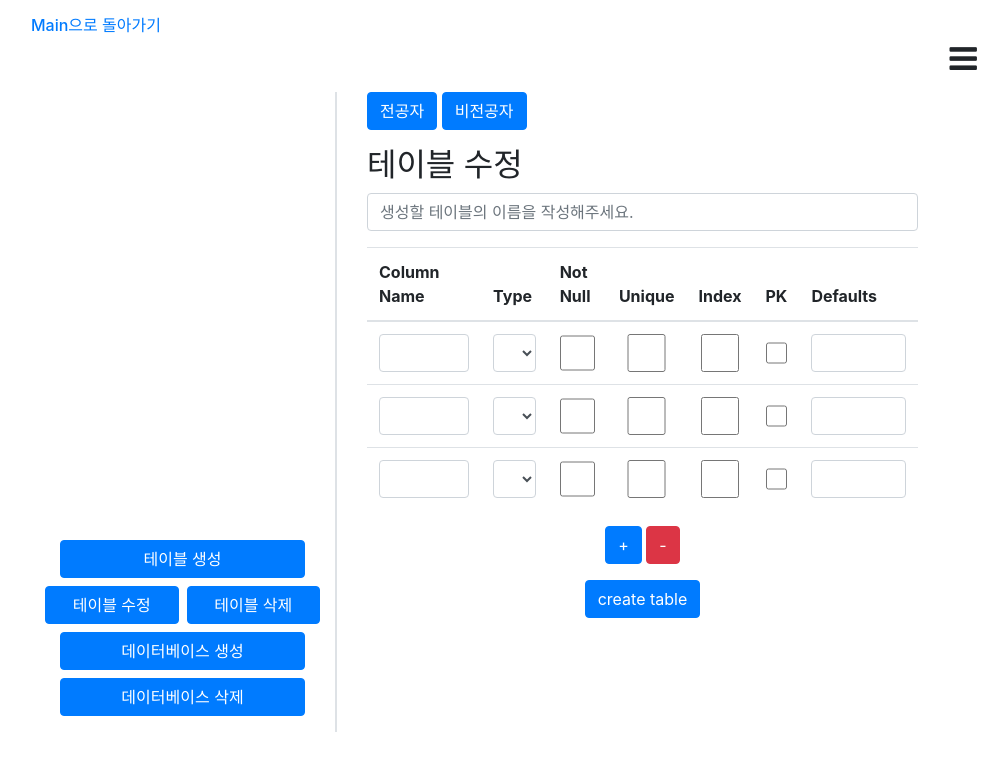
After one commit to sys3948/Team.ACD, a Flask app: page /execute_query_no_major/alter_table/1 in a window 1280 px wide. The commit adds this page. Shown: the top 771 px of the page, without its empty margins (136-1144 px from the left). Run offline with Flask 2, Linux system fonts and the light colour scheme; some libraries are stand-ins or nearby versions.

Commit message:
DML을 제외한 부분 디자인 구현.

```diff
--- a/app/dbide/views.py
+++ b/app/dbide/views.py
@@ -18,7 +18,7 @@ def main():
         cur.close()
     else:
         email = None
-        cur = MysqlDatabase()
+        cur = Database()
         out_dbms_info = cur.excuteAll('select db_id, dbms, hostname, port_num, alias, \
                                               dbms_connect_username, dbms_schema, \
                                               stampdatetime \
@@ -47,14 +47,15 @@ def connect_dbms():
 @login_check
 @dbide.route('/execute_query/<id>')
 def execute_query(id):
-    cur = MysqlDatabase()
+    print(id)
+    cur = Database()
     db_info = cur.excuteOne('select dbms, hostname, port_num, dbms_connect_pw, \
                              dbms_connect_username, dbms_schema \
                              from dbms_info \
                              where db_id = %s', (id,))
 
     if db_info[0] == 'mysql':
-        db_conn = mysql.connect(host = db_info[1], port = db_info[2], user = db_info[4], passwd = db_info[3], database = db_info[6])
+        db_conn = mysql.connect(host = db_info[1], port = db_info[2], user = db_info[4], passwd = db_info[3], database = db_info[5])
     elif db_info[0] == 'maria':
         pass
     elif db_info[0] == 'oracle':
@@ -66,4 +67,91 @@ def execute_query(id):
     db_cur.execute('show tables')
     t_info = db_cur.fetchone()
 
-    return render_template('execute_query.html')
+    return render_template('execute_query.html', id = id)
+
+
+@login_check
+@dbide.route('/execute_query_no_major/<id>')
+def execute_query_no_major(id):
+    # cur = Database()
+    # db_info = cur.excuteOne('select dbms, hostname, port_num, dbms_connect_pw, \
+    #                          dbms_connect_username, dbms_schema \
+    #                          from dbms_info \
+    #                          where db_id = %s', (id,))
+
+    # if db_info[0] == 'mysql':
+    #     db_conn = mysql.connect(host = db_info[1], port = db_info[2], user = db_info[4], passwd = db_info[3], database = db_info[5])
+    # elif db_info[0] == 'maria':
+    #     pass
+    # elif db_info[0] == 'oracle':
+    #     pass
+    # elif db_info[0] == 'mongo':
+    #     pass
+
+    # db_cur = db_conn.cursor()
+    # db_cur.execute('show tables')
+    # t_info = db_cur.fetchone()
+
+    return render_template('/no_major/main.html', id=id)
+
+
+@login_check
+@dbide.route('/execute_query_no_major/create_db/<id>')
+def execute_query_no_major_create_db(id):
+
+    return render_template('/no_major/create_db.html', id=id)
+
+
+@login_check
+@dbide.route('/execute_query_no_major/drop_db/<id>')
+def execute_query_no_major_drop_db(id):
+    title = '데이터베이스'
+    return render_template('/no_major/drop_db.html', id=id, title = title)
+
+
+@login_check
+@dbide.route('/execute_query_no_major/create_table/<id>')
+def execute_query_no_major_create_table(id):
+    title = '생성'
+    return render_template('/no_major/create_table.html', id=id, title = title)
+
+
+@login_check
+@dbide.route('/execute_query_no_major/alter_table/<id>')
+def execute_query_no_major_alter_table(id):
+    title = '수정'
+    return render_template('/no_major/create_table.html', id=id, title = title)
+
+
+@login_check
+@dbide.route('/execute_query_no_major/drop_table/<id>')
+def execute_query_no_major_drop_talbe(id):
+    title = '테이블'
+    return render_template('/no_major/drop_db.html', id=id, title=title)
+
+
+@login_check
+@dbide.route('/execute_query_no_major/select/<id>')
+def execute_query_no_major_select(id):
+    return render_template('/no_major/select.html', id=id)
+
+
+@login_check
+@dbide.route('/execute_query_no_major/insert/<id>')
+def execute_query_no_major_insert(id):
+
+    return render_template('/no_major/insert.html', id=id)
+
+
+@login_check
+@dbide.route('/execute_query_no_major/update/<id>')
+def execute_query_no_major_update(id):
+
+    return render_template('/no_major/update.html', id=id)
+
+
+@login_check
+@dbide.route('/execute_query_no_major/delete/<id>')
+def execute_query_no_major_delete(id):
+
+    return render_template('/no_major/delete.html', id=id)
--- a/app/templates/execute_query.html
+++ b/app/templates/execute_query.html
@@ -31,8 +31,8 @@
     <div class="col-md-8 border border-top-0 border-bottom-0 border-right-0 q-height">
       <div class="border border-top-0 border-left-0 border-right-0">
         <div>
-          <a href="#" class="btn btn-primary">전공자</a>
-          <a href="#" class="btn btn-primary">비전공자</a>
+          <a href="{{ url_for('dbide.execute_query', id=id) }}" class="btn btn-primary">전공자</a>
+          <a href="{{ url_for('dbide.execute_query_no_major', id=id) }}" class="btn btn-primary">비전공자</a>
         </div>
         <div class="container mt-3">
           <div class="container border" id="edit" contenteditable="true"></div>
--- /dev/null
+++ b/app/templates/include/_no_major_delete_btn.html
@@ -0,0 +1,4 @@
+<a class="btn btn-primary" href="{{ url_for('dbide.execute_query_no_major_select', id=id) }}">Select(조회)</a>
+<a class="btn btn-primary" href="{{ url_for('dbide.execute_query_no_major_insert', id=id) }}">Insert(삽입)</a>
+<a class="btn btn-primary" href="{{ url_for('dbide.execute_query_no_major_update', id=id) }}">Update(수정)</a>
+<a class="btn btn-success" href="{{ url_for('dbide.execute_query_no_major_delete', id=id) }}">Delete(삭제)</a>
--- /dev/null
+++ b/app/templates/include/_no_major_insert_btn.html
@@ -0,0 +1,4 @@
+<a class="btn btn-primary" href="{{ url_for('dbide.execute_query_no_major_select', id=id) }}">Select(조회)</a>
+<a class="btn btn-success" href="{{ url_for('dbide.execute_query_no_major_insert', id=id) }}">Insert(삽입)</a>
+<a class="btn btn-primary" href="{{ url_for('dbide.execute_query_no_major_update', id=id) }}">Update(수정)</a>
+<a class="btn btn-primary" href="{{ url_for('dbide.execute_query_no_major_delete', id=id) }}">Delete(삭제)</a>
--- /dev/null
+++ b/app/templates/include/_no_major_main_btn.html
@@ -0,0 +1,4 @@
+<a class="btn btn-primary" href="{{ url_for('dbide.execute_query_no_major_select', id=id) }}">Select(조회)</a>
+<a class="btn btn-primary" href="{{ url_for('dbide.execute_query_no_major_insert', id=id) }}">Insert(삽입)</a>
+<a class="btn btn-primary" href="{{ url_for('dbide.execute_query_no_major_update', id=id) }}">Update(수정)</a>
+<a class="btn btn-primary" href="{{ url_for('dbide.execute_query_no_major_delete', id=id) }}">Delete(삭제)</a>
--- /dev/null
+++ b/app/templates/include/_no_major_select_btn.html
@@ -0,0 +1,4 @@
+<a class="btn btn-success" href="{{ url_for('dbide.execute_query_no_major_select', id=id) }}">Select(조회)</a>
+<a class="btn btn-primary" href="{{ url_for('dbide.execute_query_no_major_insert', id=id) }}">Insert(삽입)</a>
+<a class="btn btn-primary" href="{{ url_for('dbide.execute_query_no_major_update', id=id) }}">Update(수정)</a>
+<a class="btn btn-primary" href="{{ url_for('dbide.execute_query_no_major_delete', id=id) }}">Delete(삭제)</a>
--- /dev/null
+++ b/app/templates/include/_no_major_update_btn.html
@@ -0,0 +1,4 @@
+<a class="btn btn-primary" href="{{ url_for('dbide.execute_query_no_major_select', id=id) }}">Select(조회)</a>
+<a class="btn btn-primary" href="{{ url_for('dbide.execute_query_no_major_insert', id=id) }}">Insert(삽입)</a>
+<a class="btn btn-success" href="{{ url_for('dbide.execute_query_no_major_update', id=id) }}">Update(수정)</a>
+<a class="btn btn-primary" href="{{ url_for('dbide.execute_query_no_major_delete', id=id) }}">Delete(삭제)</a>
--- /dev/null
+++ b/app/templates/no_major/base.html
@@ -0,0 +1,82 @@
+{% extends "base.html" %}
+
+{% block stylesheet %}
+  {{ super() }}
+  <style>
+    .q-height{
+      min-height: 80vh;
+    }
+    #edit{
+      min-height: 30vh;
+      height: 30vh;
+      max-height: 30vh;
+    }
+    .menu{
+      height: 100%;
+    }
+    .t-list{
+      height: 70%;
+    }
+    .ddl-block{
+      height: 30%;
+    }
+    .test-line{
+        width: 230px;
+        height: 40px;
+    }
+  </style>
+{% endblock %}
+
+{% block header %}
+  {% include 'include/_header.html' %}
+  <div class="text-right">
+    <!--메뉴아이콘-->
+    <i class="fa fa-bars fa-2x" data-toggle="drawer" data-target="#drawer-1" aria-hidden="true"></i>
+  </div>
+  {% include 'include/drawers.html' %}
+{% endblock %}
+
+{% block main %}
+  <div class="row container">
+    <div class="col-md-4 border border-top-0 border-bottom-0 border-left-0 q-height">
+      <div class="menu">
+        <div class="t-list"></div>
+        <div class="ddl-block">
+          <div class="container mb-2">
+            <a class="btn btn-primary col-md-12" href="{{ url_for('dbide.execute_query_no_major_create_table', id = id) }}">테이블 생성</a>
+          </div>
+          <div class="container mb-2">
+            <div class="row">
+              <a class="btn btn-primary col mr-2" href="{{ url_for('dbide.execute_query_no_major_alter_table', id = id) }}">테이블 수정</a>
+              <a class="btn btn-primary col" href="{{ url_for('dbide.execute_query_no_major_drop_talbe', id = id) }}">테이블 삭제</a>
+            </div>
+          </div>
+          <div class="container mb-2">
+            <a class="btn btn-primary col-md-12" href="{{ url_for('dbide.execute_query_no_major_create_db', id=id) }}">데이터베이스 생성</a>
+          </div>
+          <div class="container">
+            <a class="btn btn-primary col-md-12" href="{{ url_for('dbide.execute_query_no_major_drop_db', id=id) }}">데이터베이스 삭제</a>
+          </div>
+        </div>
+      </div>
+    </div>
+    <div class="col-md-8 border border-top-0 border-bottom-0 border-right-0 q-height">
+      <div>
+        <div class="container">
+          <a href="{{ url_for('dbide.execute_query', id=id) }}" class="btn btn-primary">전공자</a>
+          <a href="{{ url_for('dbide.execute_query_no_major', id=id) }}" class="btn btn-primary">비전공자</a>
+        </div>
+        <div class="container mt-3">
+          <div class="mt-2 mb-2">
+            {% block query_btn %}
+            {% endblock %}
+          </div>
+        </div>
+      </div>
+      <div>
+        {% block execute %}
+        {% endblock %}
+      </div>
+    </div>
+  </div>
+{% endblock %}
--- /dev/null
+++ b/app/templates/no_major/create_table.html
@@ -0,0 +1,111 @@
+{% extends "/no_major/base.html" %}
+
+{% block execute %}
+  <div class="container">
+    <h2>테이블 {{title}}</h2>
+    <form>
+      <div class="form-group">
+        <input type="text" class="form-control" placeholder="생성할 테이블의 이름을 작성해주세요.">
+      </div>
+      <div>
+        <table class="table">
+          <thead>
+            <tr>
+              <th>Column Name</th>
+              <th>Type</th>
+              <th>Not Null</th>
+              <th>Unique</th>
+              <th>Index</th>
+              <th>PK</th>
+              <th>Defaults</th>
+            </tr>
+          </thead>
+          <tbody>
+              <tr>
+                <td>
+                  <input class="form-control" type="text" value="" />
+                </td>
+                <td>
+                  <select class="form-control">
+                    <option>int</option>
+                  </select>
+                </td>
+                <td>
+                  <input type="checkbox" class="form-control" value="not_null" />
+                </td>
+                <td>
+                  <input type="checkbox" class="form-control" value="unique" />
+                </td>
+                <td>
+                  <input type="checkbox" class="form-control" value="index" />
+                </td>
+                <td>
+                  <input type="checkbox" class="form-control" value="pk" />
+                </td>
+                <td>
+                  <input type="text" class="form-control" value="" />
+                </td>
+              </tr>
+              <tr>
+                <td>
+                  <input class="form-control" type="text" value="" />
+                </td>
+                <td>
+                  <select class="form-control">
+                    <option>int</option>
+                  </select>
+                </td>
+                <td>
+                  <input type="checkbox" class="form-control" value="not_null" />
+                </td>
+                <td>
+                  <input type="checkbox" class="form-control" value="unique" />
+                </td>
+                <td>
+                  <input type="checkbox" class="form-control" value="index" />
+                </td>
+                <td>
+                  <input type="checkbox" class="form-control" value="pk" />
+                </td>
+                <td>
+                  <input type="text" class="form-control" value="" />
+                </td>
+              </tr>
+              <tr>
+                <td>
+                  <input class="form-control" type="text" value="" />
+                </td>
+                <td>
+                  <select class="form-control">
+                    <option>int</option>
+                  </select>
+                </td>
+                <td>
+                  <input type="checkbox" class="form-control" value="not_null" />
+                </td>
+                <td>
+                  <input type="checkbox" class="form-control" value="unique" />
+                </td>
+                <td>
+                  <input type="checkbox" class="form-control" value="index" />
+                </td>
+                <td>
+                  <input type="checkbox" class="form-control" value="pk" />
+                </td>
+                <td>
+                  <input type="text" class="form-control" value="" />
+                </td>
+              </tr>
+          </tbody>
+        </table>
+          <div class="form-group text-center">
+            <button type="button" class="btn btn-primary">+</button>
+            <button type="button" class="btn btn-danger">-</button>
+          </div>
+      </div>
+      <div class="form-group text-center">
+        <input type="submit" class="btn btn-primary" value="create table" />
+      </div>
+    </form>
+  </div>
+{% endblock %}
```
Also changed, not shown: app/auth/views.py (+6 -3 lines), app/templates/no_major/create_db.html (added, +15 -0 lines), app/templates/no_major/delete.html (added, +8 -0 lines), app/templates/no_major/drop_db.html (added, +19 -0 lines), app/templates/no_major/insert.html (added, +8 -0 lines), app/templates/no_major/main.html (added, +8 -0 lines), app/templates/no_major/select.html (added, +19 -0 lines), app/templates/no_major/update.html (added, +8 -0 lines).
